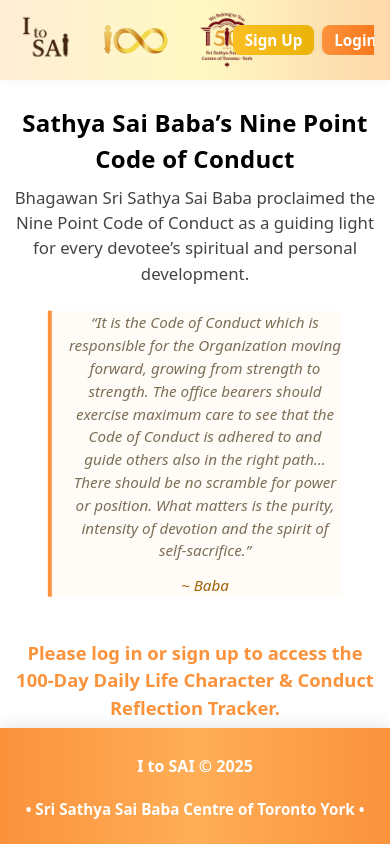
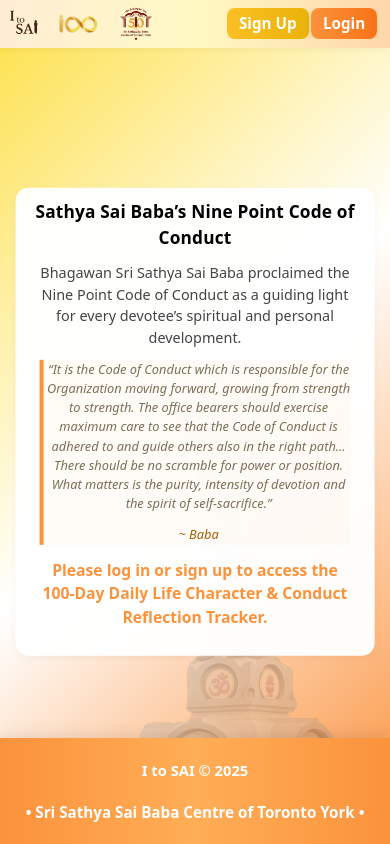
Before and after one commit to VijayTheGr8/sai-website, a React (Vite) app in the folder sai-website/: page / in a window 390 px wide. Built offline with nearby package versions, Linux system fonts and the light colour scheme; no server answers.

Commit message:
fix: styling

```diff
--- a/sai-website/src/App.css
+++ b/sai-website/src/App.css
@@ -1,33 +1,129 @@
 /* App.css: Styles for the top bar, logos, and buttons */
 
 @media (max-width: 600px) {
+  .topbar-logos {
+    flex-direction: row;
+    gap: 0.01rem;
+    width: 100%;
+    justify-content: center;
+    align-items: center;
+    margin-right: 0.2rem;
+  }
+  .topbar-logo {
+    height: 5px;
+    max-height: 5px;
+    max-width: 8px;
+    margin: 0 0.005rem;
+  }
   .centered-card {
-    max-width: 98vw;
-    width: 98vw;
-    padding: 1.1rem 0.5rem 1.1rem 0.5rem;
-    border-radius: 1rem;
+    max-width: 85vw !important;
+    width: 85vw !important;
+    padding: 0.2rem 0.08rem 0.5rem 0.08rem;
+    border-radius: 0.4rem;
+    margin: 0 auto 0.5rem auto;
+    font-size: 0.75rem;
+    box-sizing: border-box;
+    z-index: 2;
+    background: rgba(255,255,255,0.92);
+    box-shadow: 0 2px 8px 0 rgba(0,0,0,0.04);
   }
-  .centered-card-title {
-    font-size: 1.1rem;
+  .centered-bg-image {
+    position: absolute;
+    left: 0;
+    top: 0;
+    width: 100vw;
+    height: 100vh;
+    z-index: 0;
+    pointer-events: none;
+    display: flex;
+    align-items: flex-end !important;
+    justify-content: center;
   }
-  .centered-card-desc,
-  .centered-card-cta {
-    font-size: 0.98rem;
+  .centered-bg-img {
+    width: auto;
+    height: 100vh;
+    max-width: none;
+    max-height: 100vh;
+    opacity: 0.22;
+    display: block;
+    border-radius: 0;
+    box-shadow: none;
+    z-index: 0;
+  }
+}
+
+@media (min-width: 601px) and (max-width: 1024px) {
+  .centered-bg-image {
+    position: absolute;
+    left: 0;
+    top: 0;
+    width: 100vw;
+    height: 100vh;
+    z-index: 0;
+    pointer-events: none;
+    display: flex;
+    align-items: center;
+    justify-content: center;
+    align-items: flex-end !important;
+  }
+  .centered-bg-img {
+    width: auto;
+    height: 100vh;
+    max-width: 100vw;
+    max-height: 100vh;
+    opacity: 0.22;
+    display: block;
+    border-radius: 0;
+    box-shadow: none;
+    z-index: 0;
+    object-fit: contain;
+    align-items: flex-end !important;
+  }
+  .centered-card {
+    max-width: 85vw !important;
+    width: 85vw !important;
+    padding: 0.2rem 0.08rem 0.5rem 0.08rem;
+    border-radius: 0.4rem;
+    margin: 0 auto 0.5rem auto;
+    font-size: 0.75rem;
+    box-sizing: border-box;
+    z-index: 2;
+    background: rgba(255,255,255,0.92);
+    box-shadow: 0 2px 8px 0 rgba(0,0,0,0.04);
   }
   .centered-card-quote {
-    font-size: 0.95rem;
-    padding-left: 0.6rem;
+    font-size: 0.8rem;
+    padding-left: 0.2rem !important;
+    margin-left: 0.3rem !important;
+    margin-right: 0.3rem !important;
+    margin-bottom: 0.5rem;
+  }
+}
+
+@media (min-width: 1600px) {
+  .centered-bg-image {
+    position: absolute;
+    left: 0;
+    top: 0;
+    width: 100vw;
+    height: 100vh;
+    z-index: 0;
+    pointer-events: none;
+    display: flex;
+    align-items: center;
+    justify-content: center;
   }
   .centered-bg-img {
-    max-width: 98vw;
-    width: 98vw;
-  }
-  .site-footer-content {
-    padding: 0.4rem 0 0.3rem 0;
-    font-size: 0.95rem;
-  }
-  .site-footer-year {
-    font-size: 0.92rem;
+    width: 100vw;
+    height: 100vh;
+    max-width: 100vw;
+    max-height: 100vh;
+    opacity: 0.22;
+    display: block;
+    border-radius: 0;
+    box-shadow: none;
+    z-index: 0;
+    object-fit: cover;
   }
 }
 
@@ -63,7 +159,7 @@
 
 .centered-card-desc {
   color: #444;
-  font-size: 1.05rem;
+  font-size: 1rem;
   margin-bottom: 1.1rem;
   margin-top: 0.5rem;
 }
@@ -115,7 +211,7 @@
 }
 
 .centered-card-title {
-  font-size: 1.5rem;
+  font-size: 1.8rem;
   font-weight: 700;
   color: #000000;
   margin-bottom: 0;
@@ -249,3 +345,105 @@
   height: 100vh;
   width: 100vw;
 }
+
+@media (max-width: 600px) {
+  .topbar {
+    display: flex !important;
+    flex-direction: row !important;
+    justify-content: space-between !important;
+    align-items: center !important;
+    height: auto !important;
+    min-height: 44px !important;
+    padding: 0.3rem 0.3rem 0.3rem 0.3rem !important;
+    gap: 0.2rem !important;
+    width: 100vw !important;
+  }
+  .topbar-logos {
+    flex-direction: row !important;
+    gap: 0.15rem !important;
+    width: auto !important;
+    justify-content: flex-start !important;
+    align-items: center !important;
+    margin-right: 0 !important;
+  }
+  .topbar-buttons {
+    gap: 0.15rem !important;
+    width: auto !important;
+    justify-content: flex-end !important;
+    align-items: center !important;
+    overflow-x: auto !important;
+  }
+  .topbar-logo {
+    height: 38px !important;
+    max-height: 38px !important;
+    max-width: 60px !important;
+    margin: 0 0.08rem !important;
+  }
+  .centered-card {
+    max-width: 92vw !important;
+    width: 92vw !important;
+    padding: 0.7rem 1.2rem 0.7rem 1.2rem;
+    border-radius: 0.8rem;
+    margin: 0 auto 0.7rem auto;
+    font-size: 0.95rem;
+    box-sizing: border-box;
+    z-index: 2;
+    background: rgba(255,255,255,0.96);
+    box-shadow: 0 2px 8px 0 rgba(0,0,0,0.04);
+  }
+  .centered-card-title {
+    font-size: 1.08rem;
+    margin-bottom: 0.5rem;
+  }
+  .centered-card-desc {
+    font-size: 0.9rem;
+    margin-bottom: 0.5rem;
+    margin-top: 0.2rem;
+  }
+  .centered-card-quote {
+    font-size: 0.8rem;
+    padding-left: 0.2rem !important;
+    margin-left: 0.3rem !important;
+    margin-right: 0.3rem !important;
+    margin-bottom: 0.5rem;
+    margin-top: 0.2rem;
+  }
+  .centered-card-cta {
+    font-size: 1rem;
+    margin-top: 0.5rem;
+  }
+  .centered-bg-image {
+    position: fixed;
+    left: 50%;
+    top: 50%;
+    transform: translate(-50%, -50%);
+    z-index: 1;
+    pointer-events: none;
+    width: 100vw;
+    height: 100vh;
+    display: flex;
+    align-items: center;
+    justify-content: center;
+  }
+  .centered-bg-img {
+    max-width: 180vw;
+    width: 180vw;
+    height: auto;
+    opacity: 0.22;
+    display: block;
+    border-radius: 0;
+    box-shadow: none;
+    z-index: 1;
+  }
+  .site-footer-content {
+    padding: 0.4rem 0 0.3rem 0;
+    font-size: 0.95rem;
+  }
+  .site-footer-year {
+    font-size: 0.92rem;
+  }
+  html, body, #root {
+    overflow-x: hidden !important;
+    width: 100vw !important;
+  }
+}
--- a/sai-website/src/Login.css
+++ b/sai-website/src/Login.css
@@ -144,3 +144,78 @@
     border-radius: 1rem;
   }
 }
+
+@media (max-width: 600px) {
+  .login-bg {
+    min-height: 100vh;
+    height: 100vh;
+    width: 100vw;
+    padding: 0 !important;
+    margin: 0 !important;
+    overflow-x: hidden !important;
+  }
+  .login-cards-row {
+    flex-direction: column !important;
+    gap: 1.1rem !important;
+    align-items: center !important;
+    justify-content: flex-start !important;
+    width: 100vw !important;
+    max-width: 100vw !important;
+    margin: 0 auto !important;
+    padding: 0 !important;
+  }
+  .login-info-card, .login-card {
+    max-width: 96vw !important;
+    width: 96vw !important;
+    padding: 0.8rem 0.9rem 0.8rem 0.9rem !important;
+    border-radius: 0.7rem !important;
+    margin: 0.2rem auto !important;
+    box-sizing: border-box !important;
+  }
+  .login-card-title {
+    font-size: 1.1rem !important;
+    margin-bottom: 0.3rem !important;
+  }
+  .login-label {
+    font-size: 0.98rem !important;
+    margin-bottom: 0.1rem !important;
+    margin-left: 0.4rem !important;
+    margin-right: 0.4rem !important;
+  }
+  .login-input {
+    font-size: 1rem !important;
+    padding: 0.5rem 0.7rem !important;
+    border-radius: 0.5rem !important;
+  }
+  .login-btn {
+    font-size: 1rem !important;
+    padding: 0.6rem 0 !important;
+    border-radius: 0.6rem !important;
+    margin-top: 0.2rem !important;
+  }
+  .login-error, .login-success {
+    font-size: 0.95rem !important;
+    padding: 0.4rem 0.7rem !important;
+    margin-bottom: 0.3rem !important;
+  }
+  .centered-card-title {
+    font-size: 1.08rem !important;
+    margin-bottom: 0.5rem !important;
+  }
+  .centered-card-desc {
+    font-size: 0.9rem !important;
+    margin-bottom: 0.5rem !important;
+    margin-top: 0.2rem !important;
+  }
+  .centered-card-quote {
+    font-size: 0.8rem !important;
+    padding-left: 0.2rem !important;
+    margin-left: 0.3rem !important;
+    margin-right: 0.3rem !important;
+    margin-bottom: 0.5rem !important;
+  }
+  .centered-card-cta {
+    font-size: 0.98rem !important;
+    margin-top: 0.4rem !important;
+  }
+}
```
